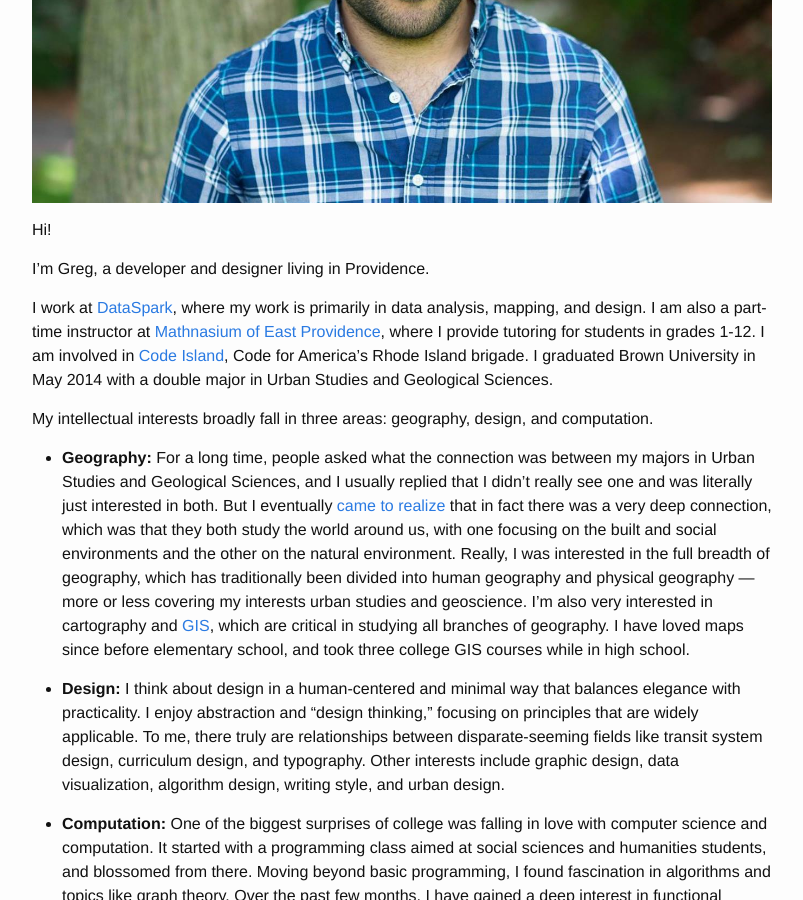
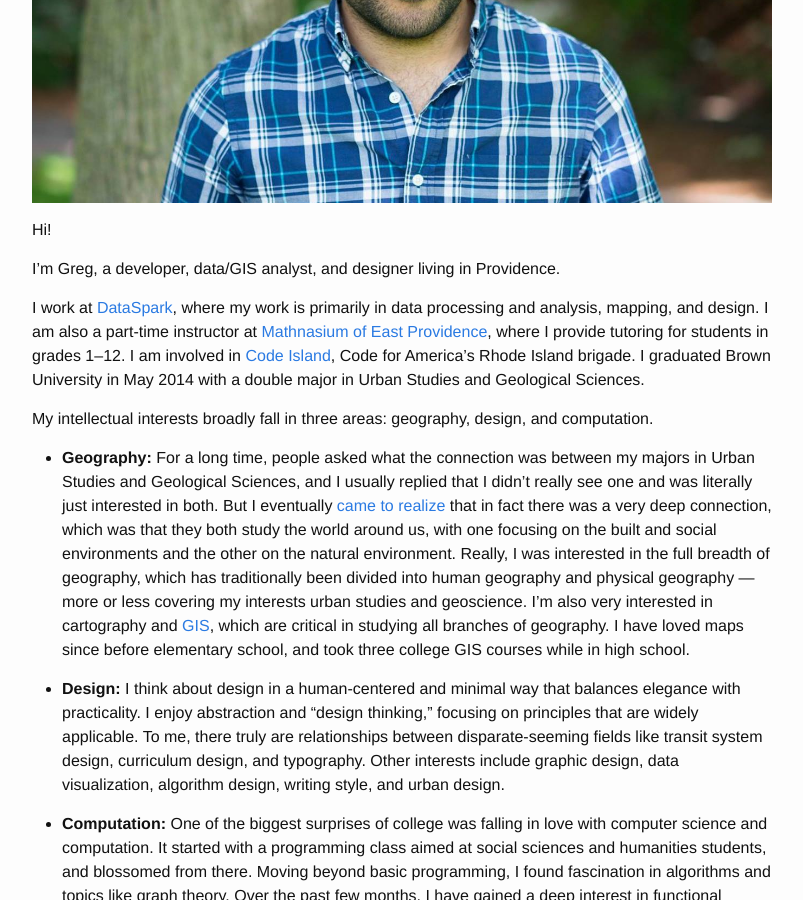
Before and after one commit to gregjd/gregjd.github.io, a Jekyll site: the page built from about/index.md, in a window 1280 px wide and 900 px high, scrolled down 453 px. Shown: the whole window, without its empty margins (238-1041 px from the left). Built offline with Jekyll 4.4.1, drawn with Linux system fonts in a browser that asks for light colours; Markdown is read by kramdown in place of the engine named in the settings.

Commit message:
Update personal description on about page

```diff
--- a/about/index.md
+++ b/about/index.md
@@ -10,9 +10,9 @@
 
 Hi!
 
-I'm Greg, a developer and designer living in Providence.
+I'm Greg, a developer, data/GIS analyst, and designer living in Providence.
 
-I work at [DataSpark](http://datasparkri.org/), where my work is primarily in data analysis, mapping, and design. I am also a part-time instructor at [Mathnasium of East Providence](http://www.mathnasium.com/eastprovidence), where I provide tutoring for students in grades 1-12. I am involved in [Code Island](http://code-island.org/), Code for America's Rhode Island brigade. I graduated Brown University in May 2014 with a double major in Urban Studies and Geological Sciences.
+I work at [DataSpark](http://datasparkri.org/), where my work is primarily in data processing and analysis, mapping, and design. I am also a part-time instructor at [Mathnasium of East Providence](http://www.mathnasium.com/eastprovidence), where I provide tutoring for students in grades 1–12. I am involved in [Code Island](http://code-island.org/), Code for America's Rhode Island brigade. I graduated Brown University in May 2014 with a double major in Urban Studies and Geological Sciences.
 
 My intellectual interests broadly fall in three areas: geography, design, and computation.
 
```
